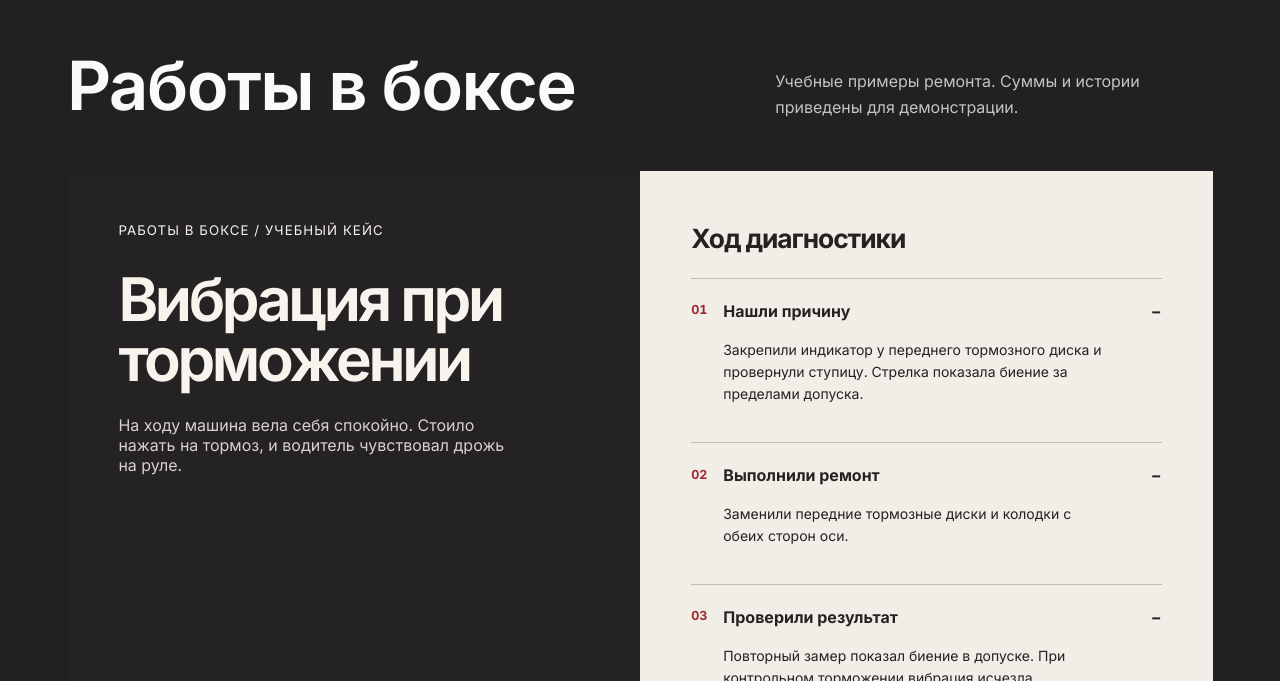
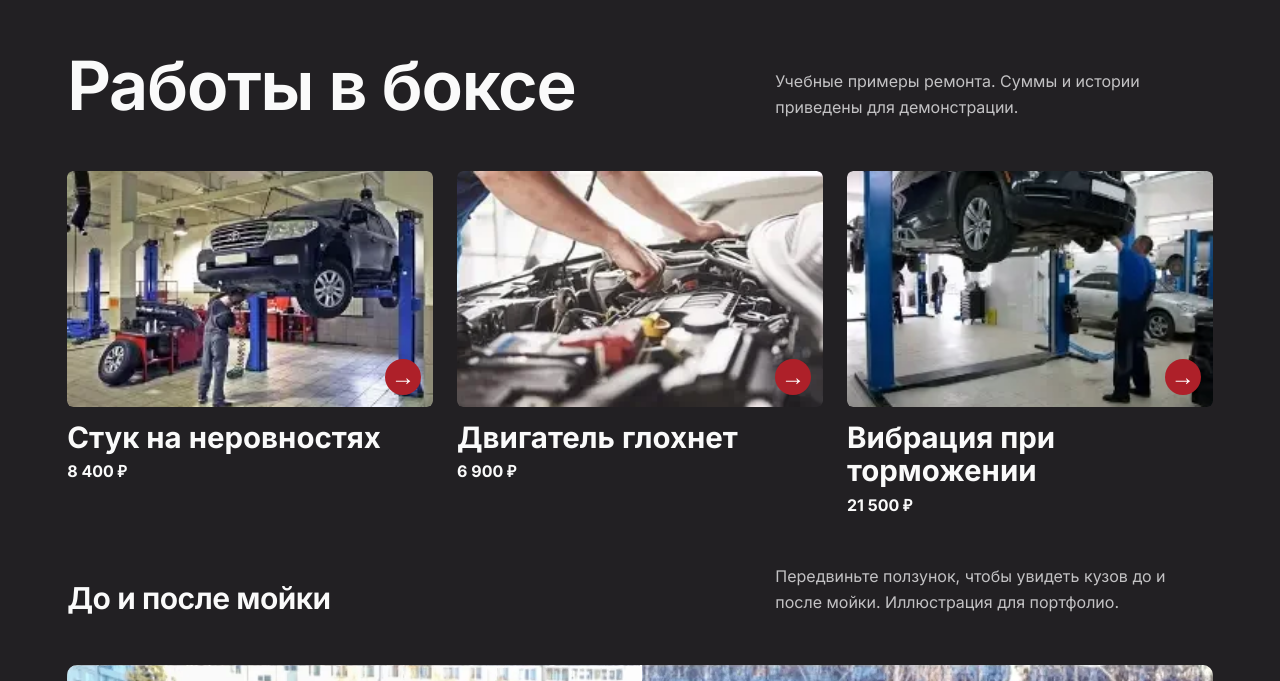
Before and after one commit to Rolfix1/123, a plain HTML site: page index.html in a window 1280 px wide. Shown: the part 2119-2800 px from the top of the page. Drawn offline with Linux system fonts and the light colour scheme.

Commit message:
Add files via upload

```diff
--- a/index.html
+++ b/index.html
@@ -99,18 +99,14 @@
 </div></section>
 <section id="work" class="section work"><div class="wrap">
 <div class="intro"><h2>Работы в боксе</h2><p>Учебные примеры ремонта. Суммы и истории приведены для демонстрации.</p></div>
-<article class="brake-case">
-<div class="cover"><span class="kicker">Работы в боксе / Учебный кейс</span><h3>Вибрация при торможении</h3><p>На ходу машина вела себя спокойно. Стоило нажать на тормоз, и водитель чувствовал дрожь на руле.</p>
-<svg class="trace" viewBox="0 0 520 100" aria-hidden="true"><path d="M0 50H520" fill="none" stroke="#605957" stroke-dasharray="3 7"/><path d="M0 50 Q13 0 26 50 T52 50 T78 50 T104 50 T130 50 T156 50 T182 50 T208 50 T234 50" fill="none" stroke="#ff645c" stroke-width="3"/><path d="M254 50H520" stroke="#f0e6e0" stroke-width="3"/></svg>
-<span class="legend">Схема вибрации до и после ремонта</span></div>
-<div class="report"><h4>Ход диагностики</h4>
-<details open><summary><span class="num">01</span> Нашли причину</summary><p>Закрепили индикатор у переднего тормозного диска и провернули ступицу. Стрелка показала биение за пределами допуска.</p></details>
-<details open><summary><span class="num">02</span> Выполнили ремонт</summary><p>Заменили передние тормозные диски и колодки с обеих сторон оси.</p></details>
-<details open><summary><span class="num">03</span> Проверили результат</summary><p>Повторный замер показал биение в допуске. При контрольном торможении вибрация исчезла.</p></details>
-<div class="total"><span>Сумма по кейсу</span><strong>21 500 ₽</strong></div>
-<a href="#symptoms">Подобрать проверку по симптому ↗</a></div>
-</article>
-<div class="jobs"><article><img src="./lift.webp" alt="Пример: автомобиль на подъёмнике" width="320" height="205" loading="lazy"><h3>Стук на неровностях</h3><p>На подъёмнике проверили соединения монтажкой и обнаружили люфт стоек стабилизатора. Заменили обе стойки и повторно проверили подвеску.</p><strong>8 400 ₽</strong></article><article><img src="./engine.webp" alt="Работа под открытым капотом" width="320" height="205" loading="lazy"><h3>Двигатель глохнет</h3><p>При прогреве пропадал сигнал датчика коленвала. Заменили датчик и проверили запуск.</p><strong>6 900 ₽</strong></article></div>
+<div class="jobs">
+<a class="job-case" href="./suspension.html"><span class="job-photo"><img src="./lift.webp" alt="Автомобиль на подъёмнике" width="320" height="205" loading="lazy"><span class="job-toggle" aria-hidden="true"></span></span>
+    <span class="job-title">Стук на неровностях</span><strong>8 400 ₽</strong></a>
+<a class="job-case" href="./engine.html"><span class="job-photo"><img src="./engine.webp" alt="Мастер работает под капотом" width="320" height="205" loading="lazy"><span class="job-toggle" aria-hidden="true"></span></span>
+    <span class="job-title">Двигатель глохнет</span><strong>6 900 ₽</strong></a>
+<a class="job-case" href="./brakes.html"><span class="job-photo"><img src="./wheels.webp" alt="Машина в ремонтном боксе" width="320" height="205" loading="lazy"><span class="job-toggle" aria-hidden="true"></span></span>
+    <span class="job-title">Вибрация при торможении</span><strong>21 500 ₽</strong></a>
+</div>
 <div class="intro"><h3>До и после мойки</h3><p>Передвиньте ползунок, чтобы увидеть кузов до и после мойки. Иллюстрация для портфолио.</p></div>
 <div class="compare" id="compare"><div class="after"></div><div class="before"></div><div class="compare-line" aria-hidden="true"><span>↔</span></div><span class="tag tag-before">До</span><span class="tag tag-after">После</span><input aria-label="Граница сравнения до и после" id="comparison" type="range" min="0" max="100" value="50"></div>
 </div></section>
--- a/style.css
+++ b/style.css
@@ -1178,25 +1178,24 @@ body, h1, h2, h3, #reviews h2, .booking h2, .facts strong { font-family: VectorI
 #reviews h2 {line-height:1.05;letter-spacing:-.025em}
 @media (max-width: 820px) { .bar nav { display: none; } }
 .selected-rate { padding: 12px; border-radius: 4px; background: #eadfdf; color: #541b20 !important; font-size: 14px; font-weight: 650; }
-.brake-case{display:grid;grid-template-columns:1fr 1fr;background:#f1eee7;color:#242121;margin:32px 0;}
- .brake-case .cover{background:#242223;color:#f7f4ee;padding:clamp(24px,4vw,64px);display:flex;flex-direction:column;align-items:flex-start}
- .brake-case .kicker{font-size:.83rem;letter-spacing:.08em;text-transform:uppercase}
- .brake-case h3{font-size:clamp(2.5rem,4.7vw,5rem);line-height:1.01;letter-spacing:-.055em;margin:32px 0 24px;overflow-wrap:anywhere}
- .brake-case .cover p{max-width:39ch;color:#d7d0cf;margin:0 0 48px}
- .brake-case .trace{display:block;width:100%;height:auto;margin:auto 0 12px}
- .brake-case .legend{font-size:.8rem;color:#c6bcbc}
- .brake-case .report{padding:clamp(24px,4vw,64px)}
- .brake-case .report h4{margin:0 0 24px;font-size:1.65rem;letter-spacing:-.04em}
- .brake-case details{border-top:1px solid #c1bbb4;padding-block:4px}
- .brake-case summary{cursor:pointer;display:flex;gap:16px;align-items:center;padding:16px 0;font-weight:690;list-style:none;transition:color .2s}
- .brake-case summary::-webkit-details-marker{display:none}
- .brake-case summary::after{content:'+';margin-left:auto}details[open]>summary::after{content:'−'}
- .brake-case summary:hover,.brake-case .report a:hover{color:#aa1c24}
- .brake-case .num{font-size:.78rem;color:#9c262a;font-variant-numeric:tabular-nums}
- .brake-case details p{margin:0 0 16px 32px;max-width:44ch}
- .brake-case .total{border-top:2px solid currentColor;padding:16px 0 24px;display:flex;align-items:baseline;justify-content:space-between;gap:12px}
- .brake-case .total strong{font-size:clamp(1.7rem,3vw,3rem);letter-spacing:-.05em;white-space:nowrap}
- .brake-case .report a{font-weight:650}
-
-.brake-case .report details p{color:inherit}.brake-case .cover h3{color:inherit}.brake-case .report a{text-decoration:underline;text-underline-offset:4px}.brake-case + .jobs{grid-template-columns:repeat(2,minmax(0,1fr))}
-@media(max-width:790px){.brake-case,.brake-case + .jobs{grid-template-columns:1fr}.brake-case .trace{max-height:85px}.brake-case .total{flex-wrap:wrap}}
+.jobs { align-items:start }
+.jobs .job-case { padding:0; border:0 }
+.job-photo { display:block; position:relative; overflow:hidden; border-radius:6px }
+.job-photo img { display:block; transition:transform .35s ease }
+.job-toggle { position:absolute; bottom:12px; right:12px; display:grid; place-items:center; width:36px; height:36px; border-radius:50%; background:#ae2029; color:white }
+.job-toggle::before { content:'→'; font:24px/1 Arial }
+.job-title { display:block; margin:14px 0 6px; font-size:clamp(21px,2.3vw,32px); line-height:1.15; font-weight:700 }
+.jobs .job-case {display:block;text-decoration:none;color:inherit}
+@media(hover:hover) and (prefers-reduced-motion:no-preference){.job-case:hover img{transform:scale(1.035)}}
+.repair-story {background:#191819;color:#faf7f4}
+.repair-story main {max-width:1120px;padding-block:32px 64px}
+.repair-story article {margin-top:32px;border-top:1px solid #544e50;padding-top:24px}
+.repair-story h1 {font-size:clamp(36px,6vw,76px);line-height:1.05;letter-spacing:-.04em;margin:16px 0 32px}
+.story-body {display:grid;grid-template-columns:1fr 1.2fr;gap:clamp(24px,5vw,64px)}
+.story-body img {width:100%;height:auto;border-radius:6px}
+.story-body dl {margin:0}
+.story-body dt {font-size:20px;font-weight:700}
+.story-body dd {margin:6px 0 24px;line-height:1.55;color:#ded9d8}
+.story-cost {display:flex;gap:16px;align-items:baseline;justify-content:space-between;border-top:1px solid #544e50;padding-top:16px}
+.story-cost strong {font-size:24px;white-space:nowrap}
+@media(max-width:700px){.story-body{grid-template-columns:1fr}}
```
Also changed, not shown: brakes.html (added, +6 -0 lines), engine.html (added, +6 -0 lines), suspension.html (added, +6 -0 lines).
